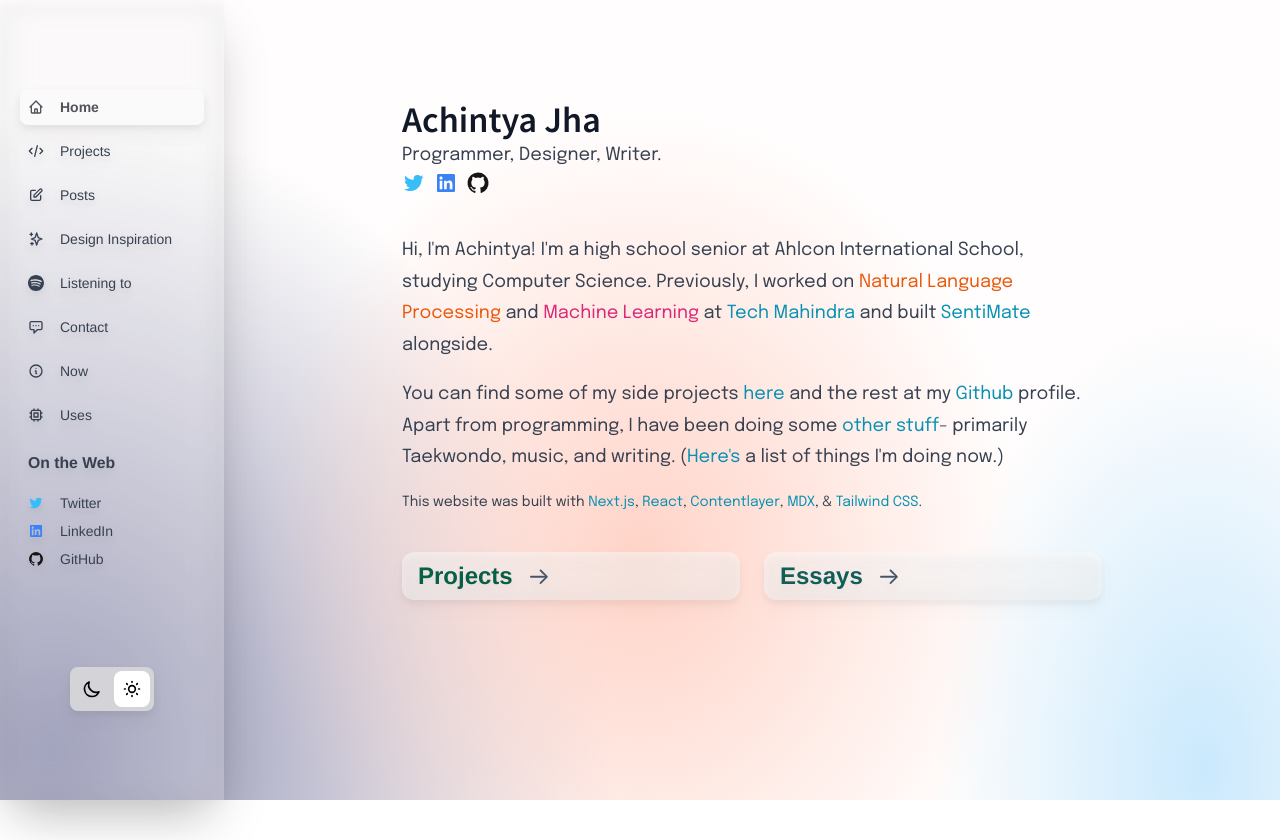
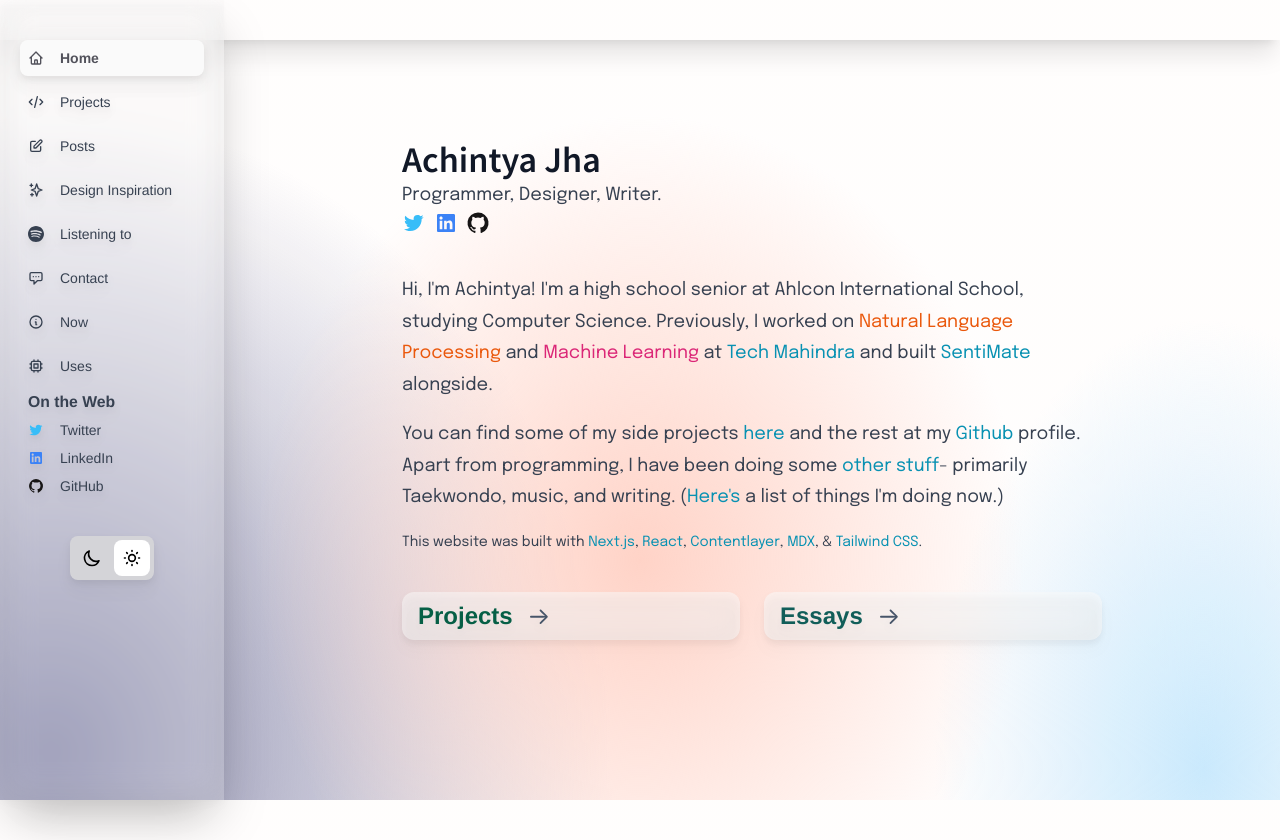
Before and after one commit to achntj/garden, a Next.js app: page / in a window 1280 px wide. Before the commit the page ends 800 px from the top, so only its background shows below. Built offline with nearby package versions, Linux system fonts and the light colour scheme.

Commit message:
add sidebar in sm display

```diff
--- a/components/Base.tsx
+++ b/components/Base.tsx
@@ -1,11 +1,26 @@
 // components/Base.tsx
 import Nav from "./Nav";
+import MobileNav from "./MobileNav";
+import { useState } from "react";
+import { MenuIcon } from "@heroicons/react/outline";
 
 export default function Base({ children, ...pageProps }) {
+  const [open, setOpen] = useState(false);
   return (
     <>
       <div className="dark:bg-[#101010] dark:bg-none prose-a:text-cyan-600 prose-a:no-underline prose-a:transition dark:prose-a:text-zinc-300 hover:prose-a:text-cyan-800 dark:hover:prose-a:text-pink-600 dark:prose-headings:text-slate-200 dark:prose-strong:text-zinc-300 prose-blockquote:border-emerald-400 dark:prose-blockquote:text-zinc-300">
-        <Nav />
+        <div className="p-5 shadow-xl">
+          <MenuIcon
+            onClick={() => setOpen(true)}
+            className="h-6 w-6 sm:hidden"
+          />
+        </div>
+        <div className="hidden sm:block">
+          <Nav />
+        </div>
+        <div className="sm:hidden">
+          <MobileNav open={open} setOpen={setOpen} />
+        </div>
         {children}
       </div>
     </>
--- /dev/null
+++ b/components/MobileNav.tsx
@@ -0,0 +1,30 @@
+import ThemeSwitcher from "./ThemeSwitcher";
+import { XIcon } from "@heroicons/react/outline";
+import NavItems from "./NavItems";
+
+function MobileNav({ open, setOpen }: { open: any; setOpen: any }) {
+  return (
+    <div
+      className={`${
+        open ? "" : "-translate-x-96"
+      } transition-all ease-in-out duration-150 space-x-0 shadow-2xl z-10 fixed bottom-0 top-0 flex flex-col pt-20 px-5 dark:bg-neutral-900 dark:border-r-[1px] dark:border-neutral-800 bg-white bg-opacity-60 dark:bg-opacity-100 drop-shadow-lg backdrop-blur-lg w-56 h-full overflow-scroll`}
+    >
+      <XIcon
+        onClick={() => setOpen(false)}
+        className="absolute top-0 left-0 m-5 h-6 w-6 sm:hidden"
+      />
+      <div
+        onClick={() => setOpen(false)}
+        className="space-x-0 flex flex-col text-sm text-gray-700 dark:text-neutral-200 antialiased"
+      >
+        <NavItems />
+      </div>
+
+      <div className="flex items-center justify-center mt-10">
+        <ThemeSwitcher />
+      </div>
+    </div>
+  );
+}
+
+export default MobileNav;
--- a/components/Nav.tsx
+++ b/components/Nav.tsx
@@ -1,67 +1,15 @@
 import React from "react";
 import ThemeSwitcher from "./ThemeSwitcher";
-import NavLink from "./NavLink";
-import {
-  ChatAltIcon,
-  ChipIcon,
-  CodeIcon,
-  HomeIcon,
-  InformationCircleIcon,
-  PencilAltIcon,
-  SparklesIcon,
-} from "@heroicons/react/outline";
-import Socials from "./NavSocials";
+import NavItems from "./NavItems";
 
 function Nav() {
   return (
-    <div className="justify-around sm:space-x-0 shadow-2xl z-10 fixed top-auto bottom-0 w-full h-20 sm:top-0 flex sm:flex-col py-5 sm:py-10 px-5 dark:bg-neutral-900 sm:dark:border-r-[1px] dark:border-neutral-800 bg-white bg-opacity-20 dark:bg-opacity-100 drop-shadow-lg backdrop-blur-lg sm:w-56 sm:h-full overflow-y-hidden sm:overflow-scroll">
-      <div className="sm:space-x-0 flex sm:flex-col text-sm text-gray-700 dark:text-neutral-200 antialiased">
-        <div className="flex sm:block space-y-0 sm:space-y-2">
-          <NavLink href="/" name="Home">
-            <HomeIcon />
-          </NavLink>
-          <NavLink href="/projects" name="Projects">
-            <CodeIcon />
-          </NavLink>
-          <NavLink href="/posts" name="Posts">
-            <PencilAltIcon />
-          </NavLink>
-          <NavLink href="/design" name="Design Inspiration">
-            <SparklesIcon />
-          </NavLink>
-          <NavLink href="/spotify" name="Listening to">
-            <svg
-              xmlns="http://www.w3.org/2000/svg"
-              width="48"
-              height="48"
-              viewBox="0 0 48 48"
-              fill="none"
-            >
-              <path
-                fillRule="evenodd"
-                clipRule="evenodd"
-                d="M38.1966 21.2764C30.4604 16.6821 17.6998 16.2597 10.3146 18.5011C9.12845 18.861 7.87433 18.1915 7.51523 17.0056C7.15585 15.8189 7.82446 14.5656 9.01123 14.2051C17.4891 11.6318 31.5819 12.1288 40.4879 17.4155C41.5549 18.0488 41.9045 19.4265 41.2723 20.4914C40.6395 21.5581 39.2607 21.9098 38.1966 21.2764ZM37.9433 28.0812C37.4005 28.9619 36.249 29.2381 35.3694 28.6973C28.92 24.733 19.0848 23.5843 11.4544 25.9005C10.4651 26.1994 9.41991 25.6417 9.11927 24.6539C8.82122 23.6645 9.37921 22.6214 10.3671 22.3204C19.0837 19.6752 29.9199 20.9563 37.3277 25.5088C38.2072 26.0504 38.4841 27.2025 37.9433 28.0812ZM35.0066 34.6163C34.5753 35.3236 33.6545 35.5451 32.9498 35.1141C27.314 31.6696 20.2203 30.8918 11.8662 32.7999C11.0612 32.9844 10.2588 32.48 10.0753 31.6753C9.89077 30.8703 10.3935 30.0678 11.2002 29.8841C20.3424 27.7943 28.1844 28.6936 34.5102 32.5591C35.2155 32.9899 35.4376 33.9113 35.0066 34.6163ZM23.9999 0C10.7454 0 0 10.7451 0 23.9996C0 37.2555 10.7454 48 23.9999 48C37.2549 48 48 37.2555 48 23.9996C48 10.7451 37.2549 0 23.9999 0Z"
-                fill="currentColor"
-              />
-            </svg>
-          </NavLink>
-          <NavLink href="/contact" name="Contact">
-            <ChatAltIcon />
-          </NavLink>
-          <NavLink href="/now" name="Now">
-            <InformationCircleIcon />
-          </NavLink>
-          <NavLink href="/uses" name="Uses">
-            <ChipIcon />
-          </NavLink>
-        </div>
-        <h3 className="font-bold text-gray-700 text-base px-2 my-5 hidden sm:block">
-          On the Web
-        </h3>
-        <Socials />
+    <div className="space-x-0 shadow-2xl z-10 fixed bottom-0 top-0 flex flex-col py-10 px-5 dark:bg-neutral-900 dark:border-r-[1px] dark:border-neutral-800 bg-white bg-opacity-20 dark:bg-opacity-100 drop-shadow-lg backdrop-blur-lg w-56 h-full overflow-scroll">
+      <div className="space-x-0 flex flex-col text-sm text-gray-700 dark:text-neutral-200 antialiased">
+        <NavItems />
       </div>
 
-      <div className="hidden sm:flex items-center justify-center">
+      <div className="flex items-center justify-center mt-10">
         <ThemeSwitcher />
       </div>
     </div>
--- /dev/null
+++ b/components/NavItems.tsx
@@ -0,0 +1,59 @@
+import NavLink from "./NavLink";
+import {
+  ChatAltIcon,
+  ChipIcon,
+  CodeIcon,
+  HomeIcon,
+  InformationCircleIcon,
+  PencilAltIcon,
+  SparklesIcon,
+} from "@heroicons/react/outline";
+import Socials from "./NavSocials";
+
+export default function NavItems() {
+  return (
+    <div className="block space-y-2">
+      <NavLink href="/" name="Home">
+        <HomeIcon />
+      </NavLink>
+      <NavLink href="/projects" name="Projects">
+        <CodeIcon />
+      </NavLink>
+      <NavLink href="/posts" name="Posts">
+        <PencilAltIcon />
+      </NavLink>
+      <NavLink href="/design" name="Design Inspiration">
+        <SparklesIcon />
+      </NavLink>
+      <NavLink href="/spotify" name="Listening to">
+        <svg
+          xmlns="http://www.w3.org/2000/svg"
+          width="48"
+          height="48"
+          viewBox="0 0 48 48"
+          fill="none"
+        >
+          <path
+            fillRule="evenodd"
+            clipRule="evenodd"
+            d="M38.1966 21.2764C30.4604 16.6821 17.6998 16.2597 10.3146 18.5011C9.12845 18.861 7.87433 18.1915 7.51523 17.0056C7.15585 15.8189 7.82446 14.5656 9.01123 14.2051C17.4891 11.6318 31.5819 12.1288 40.4879 17.4155C41.5549 18.0488 41.9045 19.4265 41.2723 20.4914C40.6395 21.5581 39.2607 21.9098 38.1966 21.2764ZM37.9433 28.0812C37.4005 28.9619 36.249 29.2381 35.3694 28.6973C28.92 24.733 19.0848 23.5843 11.4544 25.9005C10.4651 26.1994 9.41991 25.6417 9.11927 24.6539C8.82122 23.6645 9.37921 22.6214 10.3671 22.3204C19.0837 19.6752 29.9199 20.9563 37.3277 25.5088C38.2072 26.0504 38.4841 27.2025 37.9433 28.0812ZM35.0066 34.6163C34.5753 35.3236 33.6545 35.5451 32.9498 35.1141C27.314 31.6696 20.2203 30.8918 11.8662 32.7999C11.0612 32.9844 10.2588 32.48 10.0753 31.6753C9.89077 30.8703 10.3935 30.0678 11.2002 29.8841C20.3424 27.7943 28.1844 28.6936 34.5102 32.5591C35.2155 32.9899 35.4376 33.9113 35.0066 34.6163ZM23.9999 0C10.7454 0 0 10.7451 0 23.9996C0 37.2555 10.7454 48 23.9999 48C37.2549 48 48 37.2555 48 23.9996C48 10.7451 37.2549 0 23.9999 0Z"
+            fill="currentColor"
+          />
+        </svg>
+      </NavLink>
+      <NavLink href="/contact" name="Contact">
+        <ChatAltIcon />
+      </NavLink>
+      <NavLink href="/now" name="Now">
+        <InformationCircleIcon />
+      </NavLink>
+      <NavLink href="/uses" name="Uses">
+        <ChipIcon />
+      </NavLink>
+      <h3 className="font-bold text-gray-700 text-base px-2 my-5 block">
+        On the Web
+      </h3>
+      <Socials />
+    </div>
+  );
+}
--- a/components/NavLink.tsx
+++ b/components/NavLink.tsx
@@ -14,7 +14,7 @@ export default function NavLink({ children, href, name }) {
         } navLink flex items-center space-x-4 cursor-pointer hover:bg-neutral-50 dark:hover:bg-neutral-600 rounded-lg transition p-2`}
       >
         {children}
-        <p className="hidden sm:block">{name}</p>
+        <p className="block">{name}</p>
       </div>
     </Link>
   );
--- a/components/NavSocials.tsx
+++ b/components/NavSocials.tsx
@@ -1,6 +1,6 @@
 export default function Socials() {
   return (
-    <div className="hidden sm:flex navSocials not-prose pl-2 space-x-0 space-y-2 flex-col">
+    <div className="flex navSocials not-prose pl-2 space-x-0 space-y-2 flex-col">
       <a href="https://twitter.com/achintyajha_">
         <svg
           className="text-sky-400 w-6 h-6 sm:w-4 sm:h-4"
--- a/styles/globals.css
+++ b/styles/globals.css
@@ -45,10 +45,6 @@ img {
 
 .navSocials a {
   @apply space-x-4 flex items-center hover:underline underline-offset-2;
-}
-
-.navSocials span {
-  @apply hidden sm:inline-block;
 }
 
 .navLink svg {
```
